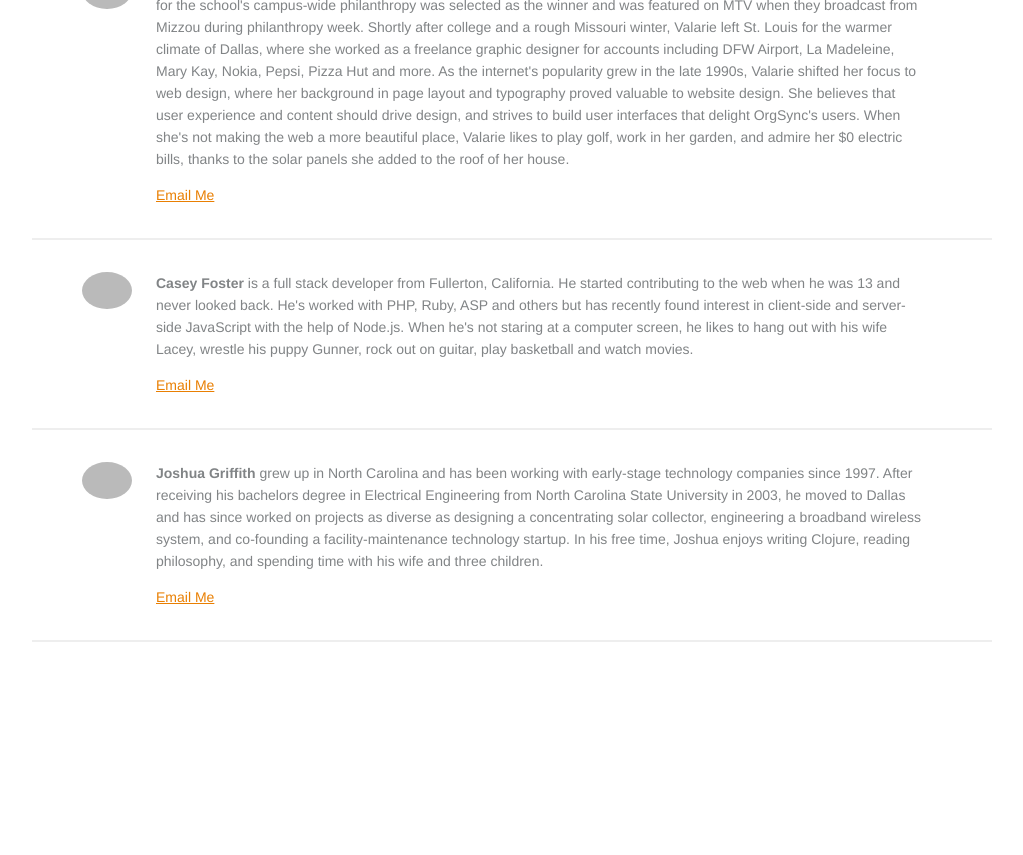
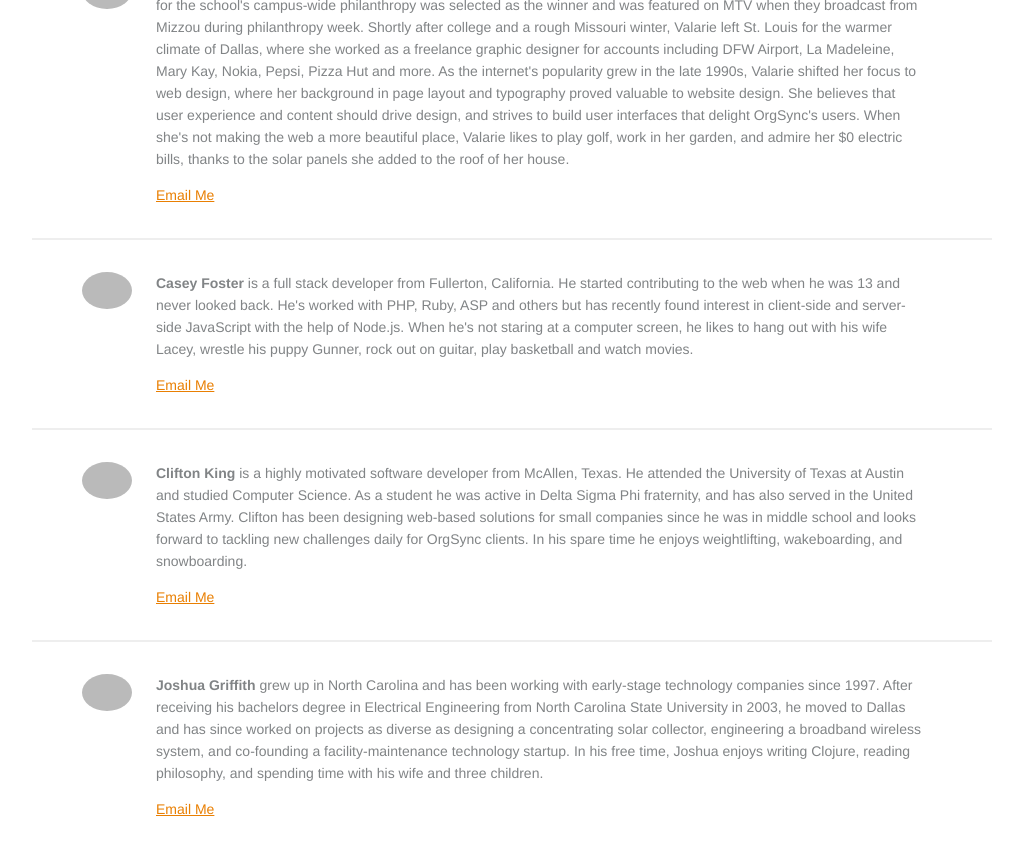
Before and after one commit to CampusLabs/orgsync.github.io, a Jekyll site: the page built from team.html, in a window 1280 px wide and 900 px high, scrolled down 2552 px. Shown: the top 855 px of the window, without its empty margins (128-1151 px from the left). Built offline with Jekyll 4.4.1, drawn with Linux system fonts in a browser that asks for light colours; Markdown is read by kramdown in place of the engine named in the settings; before the commit the page ends 3274 px from its top, so only the background shows below that; grey boxes are pictures that could not be loaded.

Commit message:
added clifton to the team

```diff
--- a/_data/team.yml
+++ b/_data/team.yml
@@ -88,6 +88,13 @@ caseywebdev:
   picture: http://www.orgsync.com/assets/team/casey-foster-bw.png
   description: "is a full stack developer from Fullerton, California. He started contributing to the web when he was 13 and never looked back. He's worked with PHP, Ruby, ASP and others but has recently found interest in client-side and server-side JavaScript with the help of Node.js. When he's not staring at a computer screen, he likes to hang out with his wife Lacey, wrestle his puppy Gunner, rock out on guitar, play basketball and watch movies."
 
+clifton:
+  active: true
+  name: Clifton King
+  email: clifton@orgsync.com
+  picture: http://www.orgsync.com/assets/team/clifton-king-bw.png
+  description: "is a highly motivated software developer from McAllen, Texas. He attended the University of Texas at Austin and studied Computer Science. As a student he was active in Delta Sigma Phi fraternity, and has also served in the United States Army. Clifton has been designing web-based solutions for small companies since he was in middle school and looks forward to tackling new challenges daily for OrgSync clients. In his spare time he enjoys weightlifting, wakeboarding, and snowboarding."
+
 hadronzoo:
   active: true
   name: Joshua Griffith
```
